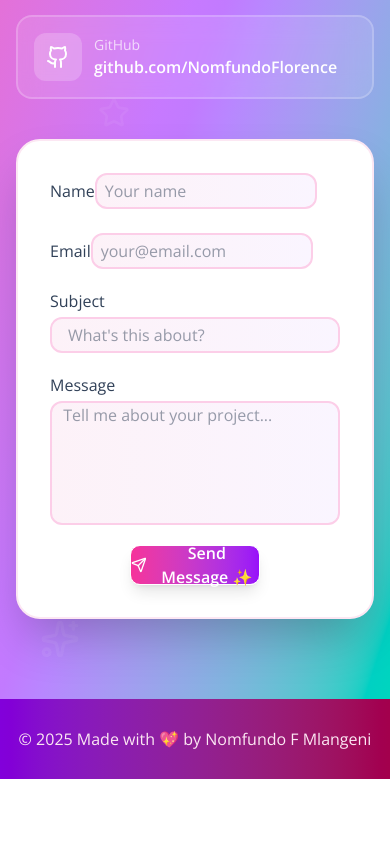
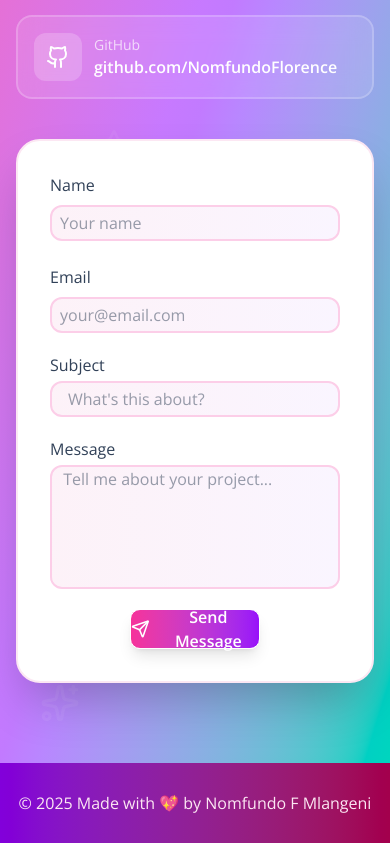
Before and after one commit to NomfundoFlorence/web-portfolio, a React (Vite) app in the folder client/: page / in a window 390 px wide. Shown: the part 5215-6058 px from the top of the page. Before the commit the page ends 5994 px from the top, so only its background shows below. Built offline with nearby package versions, Linux system fonts and the light colour scheme.

Commit message:
fixed mobile form view

```diff
--- a/client/src/components/ContactForm.jsx
+++ b/client/src/components/ContactForm.jsx
@@ -104,7 +104,7 @@ export default function ContactForm() {
           <div className="p-8 bg-white rounded-3xl shadow-2xl border-2 border-pink-100">
             <form className="space-y-5 text-slate-700" onSubmit={handleSubmit}>
               <div className="grid gap-6 md:grid-cols-2">
-                <div className="space-y-2">
+                <div className="flex flex-col space-y-2">
                   <label htmlFor="name" className="text-slate-700 font-medium">
                     Name
                   </label>
@@ -118,7 +118,7 @@ export default function ContactForm() {
                     transition-all"
                   />
                 </div>
-                <div className="space-y-2">
+                <div className="flex flex-col space-y-2">
                   <label htmlFor="email" className="text-slate-700 font-medium">
                     Email
                   </label>
@@ -177,7 +177,7 @@ export default function ContactForm() {
                 text-white rounded-xl shadow-lg h-12 text-base font-semibold
                 transition-all">
                 <Send className="w-5 h-5" />
-                Send Message ✨
+                Send Message
               </button>
             </form>
           </div>
```
